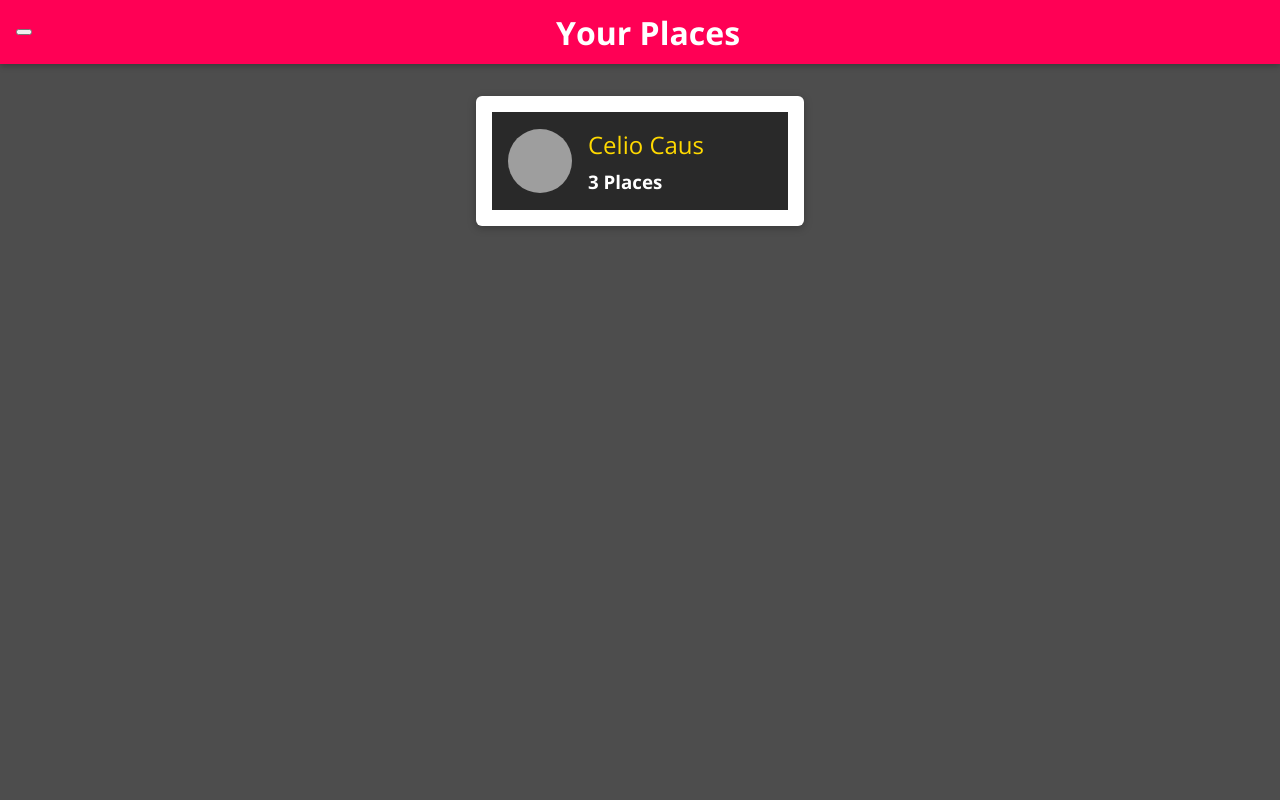
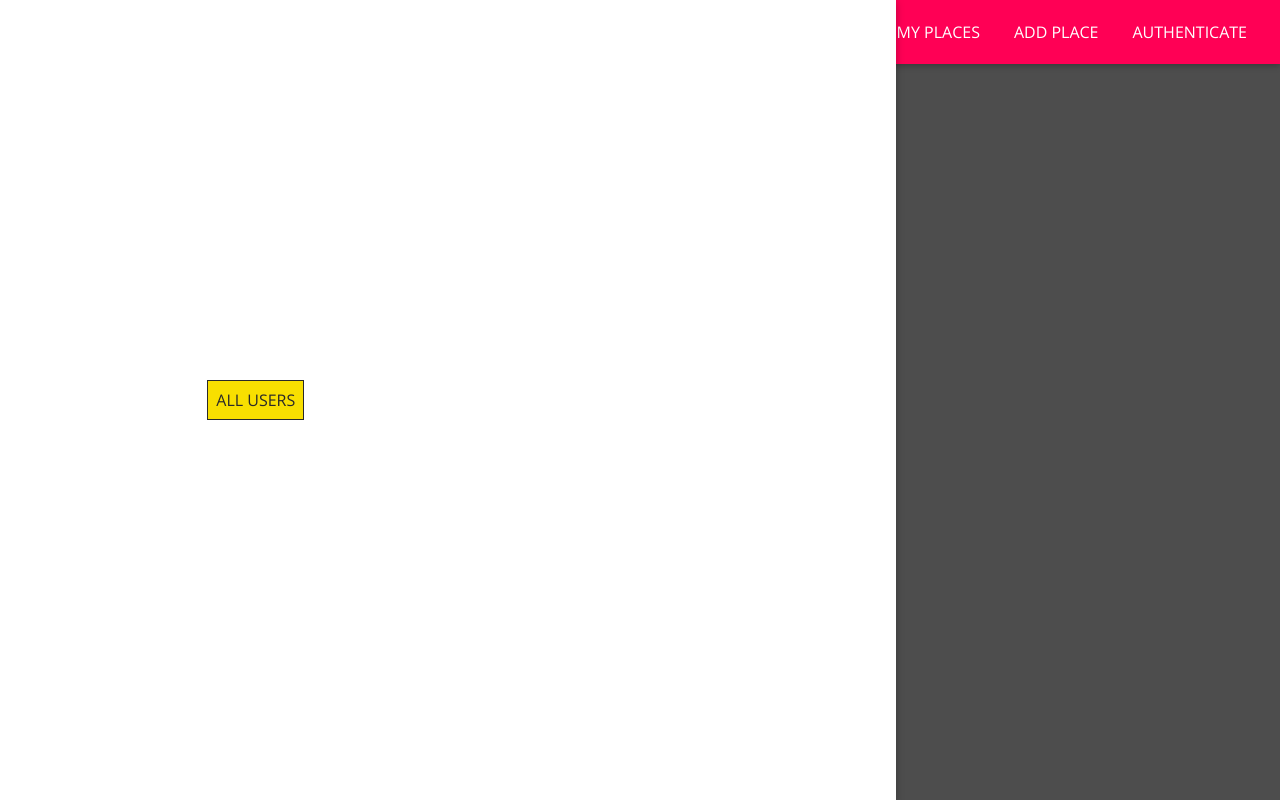
Before and after one commit to celiocausjunior/mern, a React (Create React App) app: page / in a window 1280 px wide. Built offline with nearby package versions, Linux system fonts and the light colour scheme; grey boxes are pictures that could not be loaded.

Commit message:
Navigation and Mobile Styling

```diff
--- a/src/shared/components/Navigation/MainNavigation.js
+++ b/src/shared/components/Navigation/MainNavigation.js
@@ -1,10 +1,18 @@
-import React from 'react';
-import './MainNavigation.css';
-import MainHeader from './MainHeader';
-import { Link } from 'react-router-dom';
+import React from 'react'
+import { Link } from 'react-router-dom'
+import MainHeader from './MainHeader'
+import './MainNavigation.css'
+import Navlinks from './NavLinks'
+import SideDrawer from './SideDrawer'
 
 const MainNavigation = (propos) => {
   return (
+    <>
+      <SideDrawer>
+        <nav className="main-navigation__drawer-nav">
+          <Navlinks />
+        </nav>
+      </SideDrawer>
       <MainHeader>
         <button>
           <span className="main-navigation__menu-btn" />
@@ -12,12 +20,13 @@
           <span />
         </button>
         <h1 className="main-navigation__title">
-          <Link to='/'>
-          Your Places
-          </Link>
+          <Link to="/">Your Places</Link>
         </h1>
-      <nav> </nav>
+        <nav className="main-navigation__header-nav">
+          <Navlinks />
+        </nav>
       </MainHeader>
+    </>
   )
 }
 
--- a/src/shared/components/Navigation/NavLinks.css
+++ b/src/shared/components/Navigation/NavLinks.css
@@ -0,0 +1,76 @@
+.nav-links {
+    list-style: none;
+    margin: 0;
+    padding: 0;
+    width: 100%;
+    height: 100%;
+    display: flex;
+    flex-direction: column;
+    justify-content: center;
+    align-items: center;
+  }
+
+  .nav-links li {
+    margin: 1rem;
+  }
+
+  .nav-links a {
+    border: 1px solid transparent;
+    color: #292929;
+    text-decoration: none;
+    padding: 0.5rem;
+  }
+
+  .nav-links a:hover,
+  .nav-links a:active,
+  .nav-links a.active {
+    background: #f8df00;
+    border-color: #292929;
+    color: #292929;
+  }
+
+  .nav-links button {
+    cursor: pointer;
+    border: 1px solid #292929;
+    color: #292929;
+    background: transparent;
+    padding: 0.5rem;
+    font: inherit;
+  }
+
+  .nav-links button:focus {
+    outline: none;
+  }
+
+  .nav-links button:hover,
+  .nav-links button:active {
+    background: #292929;
+    color: white;
+  }
+
+  @media (min-width: 768px) {
+    .nav-links {
+      flex-direction: row;
+    }
+
+    .nav-links li {
+      margin: 0 0.5rem;
+    }
+
+    .nav-links a {
+      color: white;
+      text-decoration: none;
+    }
+
+    .nav-links button {
+      border: 1px solid white;
+      color: white;
+      background: transparent;
+    }
+
+    .nav-links button:hover,
+    .nav-links button:active {
+      background: #f8df00;
+      color: #292929;
+    }
+  }
--- a/src/shared/components/Navigation/NavLinks.js
+++ b/src/shared/components/Navigation/NavLinks.js
@@ -0,0 +1,24 @@
+import React from 'react'
+import { NavLink } from 'react-router-dom'
+import './NavLinks.css'
+
+const Navlinks = (props) => {
+  return (
+    <ul className="nav-links">
+      <li>
+        <NavLink to="/" exact>ALL USERS</NavLink>
+      </li>
+      <li>
+          <NavLink to='/u1/places'>MY PLACES</NavLink>
+      </li>
+      <li>
+          <NavLink to="/places/new">ADD PLACE</NavLink>
+      </li>
+      <li>
+          <NavLink to='/auth'>AUTHENTICATE</NavLink>
+      </li>
+    </ul>
+  )
+}
+
+export default Navlinks
--- a/src/shared/components/Navigation/SideDrawer.css
+++ b/src/shared/components/Navigation/SideDrawer.css
@@ -0,0 +1,10 @@
+.side-drawer {
+    position: fixed;
+    left: 0;
+    top: 0;
+    z-index: 100;
+    height: 100vh;
+    width: 70%;
+    background: white;
+    box-shadow: 0 2px 8px rgba(0, 0, 0, 0.26);
+  }
--- a/src/shared/components/Navigation/SideDrawer.js
+++ b/src/shared/components/Navigation/SideDrawer.js
@@ -0,0 +1,9 @@
+import React from "react";
+import './SideDrawer.css';
+
+
+const SideDrawer = props =>{
+    return <aside className="side-drawer">{props.children}</aside>
+};
+
+export default SideDrawer;
```
Lines whose indentation alone changed are shown as unchanged.
